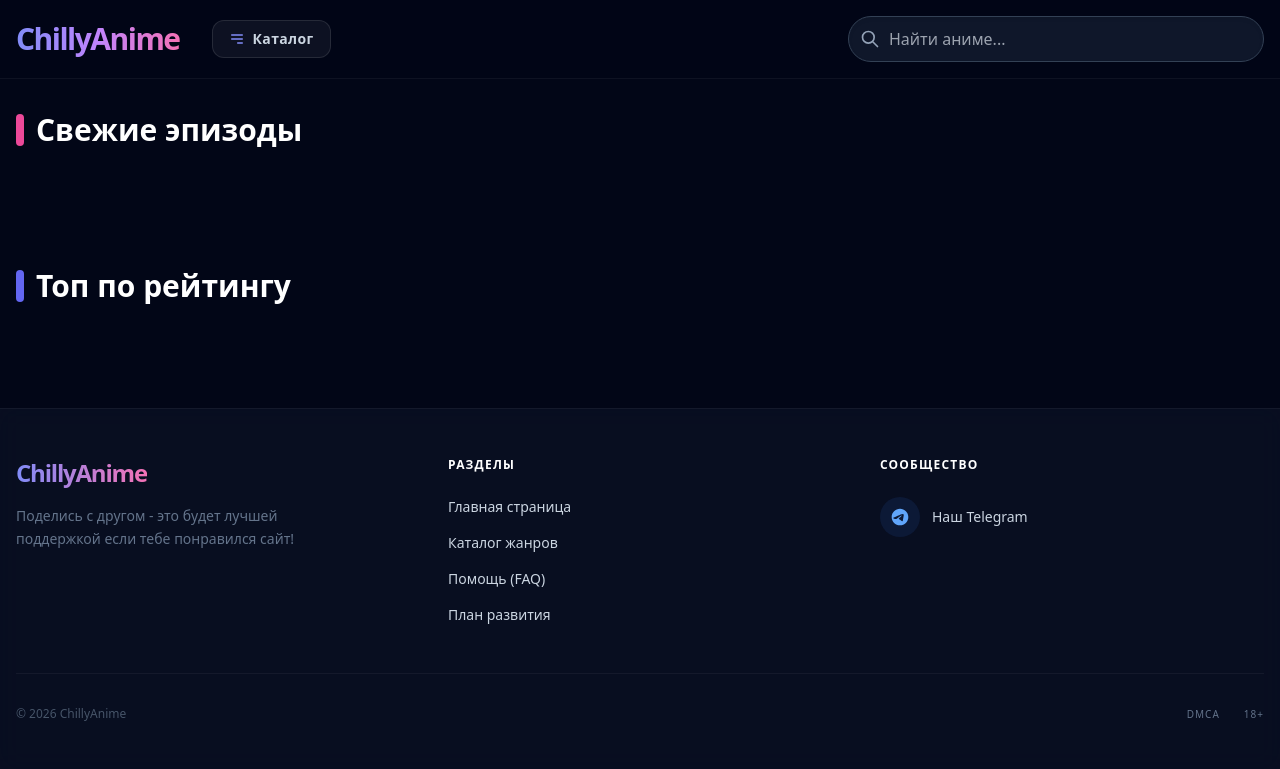
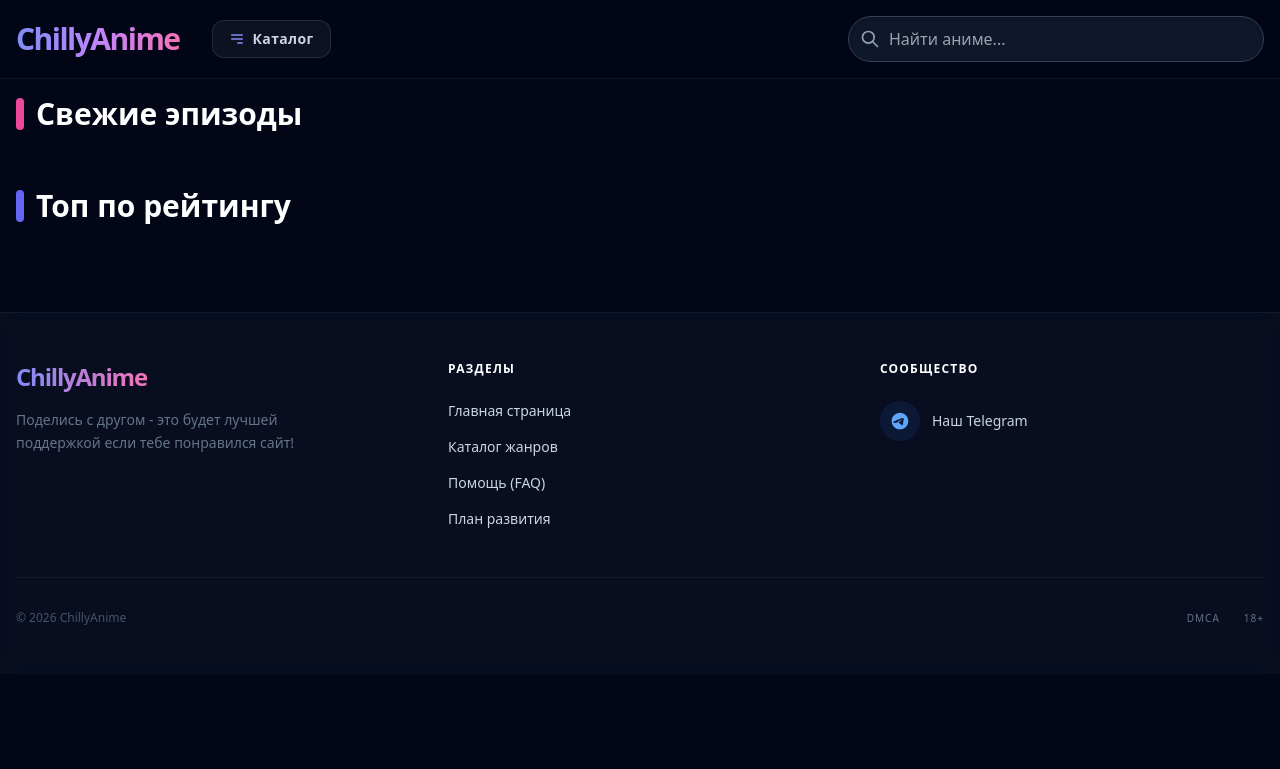
Before and after one commit to idontneedsle3p/chilly_v2, a FastAPI app: page / in a window 1280 px wide. Shown: the top 769 px of the page. Run offline with FastAPI, Linux system fonts and the light colour scheme; data that the repository does not hold is empty; some libraries are stand-ins or nearby versions.

Commit message:
micro fix

```diff
--- a/templates/index.html
+++ b/templates/index.html
@@ -80,7 +80,7 @@
         </div>
     </header>
 
-    <main class="container mx-auto px-4 pt-28 pb-12 space-y-16">
+    <main class="container mx-auto px-4 pt-24 pb-8 flex-grow">
 
         <section class="relative group">
             <div class="flex justify-between items-center mb-6">
```
